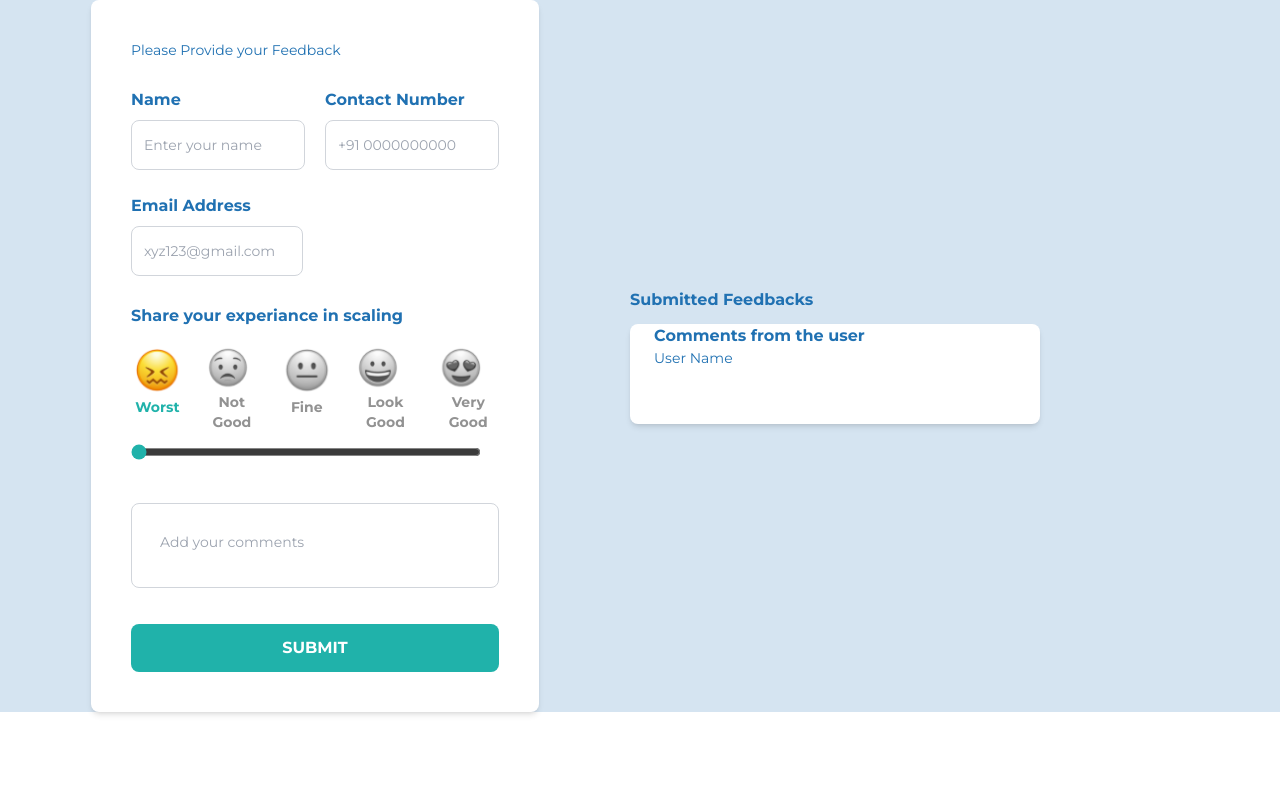
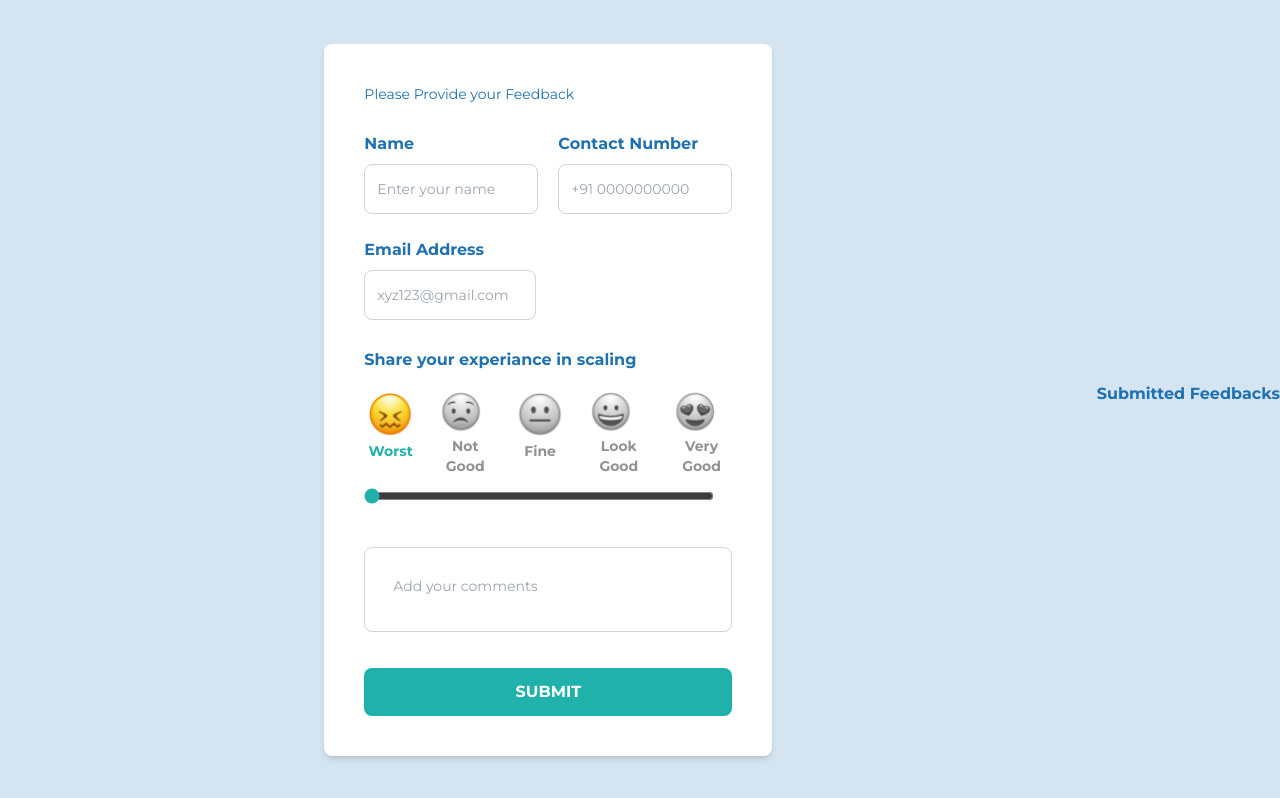
Before and after one commit to shehinthoombil/react-feedback-form, a React (Vite) app in the folder my-new-project/: page / in a window 1280 px wide. Built offline with nearby package versions, Linux system fonts and the light colour scheme.

Commit message:
shows the comments and username properly and handled errors

```diff
--- a/my-new-project/src/Component.jsx
+++ b/my-new-project/src/Component.jsx
@@ -1,46 +1,79 @@
-import React from 'react'
+import React, { useEffect, useState } from 'react'
 import InputField from './components/InputField'
 import Slider from './components/Slider'
 import UserComment from './components/UserComment'
 
 function Component() {
+
+    const [name, setName] = useState('');
+    const [contact, setContact] = useState('');
+    const [email, setEmail] = useState('');
+    const [comments, setComments] = useState('');
+    const [feedbacks, setFeedbacks] = useState([]);
+    const [mood, setMood] = useState('');
+
+    useEffect(() => {
+        const storedFeedbacks = JSON.parse(localStorage.getItem('feedbacks')) || [];
+        setFeedbacks(storedFeedbacks);
+    }, [])
+
+    const handleSubmit = (() => {
+        const newFeedback = { name, contact, email, comments, mood }
+
+        const updatedFeedbacks = [...feedbacks, newFeedback]
+        localStorage.setItem('feedbacks', JSON.stringify(updatedFeedbacks));
+
+        setName('');
+        setContact('');
+        setEmail('');
+        setComments('');
+        setMood('');
+    })
+
+
+
     return (
-        <div className='flex items-center justify-center bg-[#D5E4F1]'>
-            <div className='p-10 max-w-md mx-auto bg-primary rounded-lg shadow-md'>
+        <div className='flex items-center justify-center bg-[#D5E4F1] min-h-screen w-full'>
+            <div className='h-auto p-10 max-w-md mx-auto bg-primary rounded-lg shadow-md'>
                 <h5 className="text-sm text-text mb-7">Please Provide your Feedback</h5>
                 <div className='space-y-6'>
                     <div className='flex gap-5'>
                         <div>
-                            <InputField placeholder='Enter your name' label='Name' />
+                            <InputField placeholder='Enter your name' label='Name' value={name} onChange={(e) => setName(e.target.value)} />
                         </div>
 
                         <div>
-                            <InputField placeholder='+91 0000000000' label='Contact Number' />
+                            <InputField placeholder='+91 0000000000' label='Contact Number' value={contact} onChange={(e) => setContact(e.target.value)} />
                         </div>
                     </div>
                     <div className='w-1/2 pr-3'>
-                        <InputField placeholder='xyz123@gmail.com' label='Email Address' />
+                        <InputField placeholder='xyz123@gmail.com' label='Email Address' value={email} onChange={(e) => setEmail(e.target.value)} />
                     </div>
                 </div>
                 <h5 className='text-text font-bold mb-2 mt-7'>Share your experiance in scaling</h5>
                 <div>
-                    <Slider />
+                    <Slider onMoodChange={setMood} />
                 </div>
                 <div className='w-full p-5 border border-gray-300 rounded-lg focus:outline-none focus:ring-2 focus:ring-blue-500 focus:border-blue-500 mt-4'>
                     <textarea
                         placeholder='Add your comments'
                         rows="1"
+                        value={comments}
+                        onChange={(e) => setComments(e.target.value)}
                         className='w-full resize-none p-2 border-none focus:outline-none text-sm'
                     ></textarea>
                 </div>
 
                 <div className='bg-[#20B2AA] text-center text-white font-bold py-3 px-4 mt-9 rounded-lg'>
-                    <button className='rounded-lg'>SUBMIT</button>
+                    <button className='rounded-lg' onClick={handleSubmit}>SUBMIT</button>
                 </div>
             </div>
-            <div className='flex flex-col '>
+            <div className='flex flex-col gap-3 max-h-[50vh] overflow-x-hidden overflow-y-scroll'>
                 <h2 className='text-text font-bold mb-3'>Submitted Feedbacks</h2>
-                <UserComment />
+                {feedbacks.map((feedback, index) => (
+                    <UserComment key={index} feedback={feedback} />
+                ))}
+
             </div>
         </div>
 
--- a/my-new-project/src/components/InputField.jsx
+++ b/my-new-project/src/components/InputField.jsx
@@ -1,11 +1,14 @@
 import React from 'react'
+import Component from '../component'
 
-function InputField({ placeholder, label }) {
+function InputField({ placeholder, label, value, onChange }) {
   return (
     <>
       <h2 className='text-text font-bold mb-2'>{label}</h2>
       <input type="text"
         placeholder={placeholder}
+        value={value}
+        onChange={onChange}
         className='w-full p-3 border border-gray-300 rounded-lg focus:outline-none focus:ring-2 focus:ring-blue-500 focus:border-blue-500 placeholder:text-sm'
       />
     </>
--- a/my-new-project/src/components/Slider.jsx
+++ b/my-new-project/src/components/Slider.jsx
@@ -1,6 +1,6 @@
 import React, { useState } from 'react'
 
-function Slider() {
+function Slider({ onMoodChange }) {
     const [mood, setMood] = useState("😖")
     const [sliderValue, setSliderValue] = useState(0);
 
@@ -8,6 +8,8 @@ function Slider() {
     function handleChange(e) {
         const val = e.target.value;
         setSliderValue(val);
+
+        let selectedMood = ""
         if (val < 20) {
             setMood("😖")
         } else if (val >= 20 && val < 40) {
@@ -19,6 +21,9 @@ function Slider() {
         } else if (val > 80 && val < 100) {
             setMood("😍");
         }
+
+        setMood(selectedMood);
+        onMoodChange(selectedMood);
     }
 
     return (
@@ -53,7 +58,6 @@ function Slider() {
                 max="100"
                 value={sliderValue}
                 onChange={handleChange} />
-
         </div>
     )
 }
--- a/my-new-project/src/components/UserComment.jsx
+++ b/my-new-project/src/components/UserComment.jsx
@@ -1,10 +1,17 @@
 import React from 'react'
 
-function UserComment() {
+function UserComment({ feedback }) {
     return (
-        <div className='h-[100px] w-[410px] bg-white px-6 rounded-lg shadow-md mr-60'>
-            <p className='text-text font-bold'>Comments from the user</p>
-            <h2 className='text-sm text-text'>User Name</h2>
+        <div className='min-h-[100px] w-[410px] bg-white px-6 rounded-lg shadow-lg mr-60'>
+            {/* <p className='text-text font-bold'>Comments from the user</p> */}
+            <p className='text-text font-bold'>Experience: {feedback.mood}</p>
+            <p className='text-text font-bold'> {feedback.comments}</p>
+
+            {/* <h2 className='text-sm text-text'>User Name</h2> */}
+            <h2 className='text-sm text-text'>Name: {feedback.name}</h2>
+            {/* <h2 className='text-sm text-text'>Contact: {feedback.contact}</h2>
+            <h2 className='text-sm text-text'>Email: {feedback.email}</h2> */}
+
         </div>
     )
 }
```
